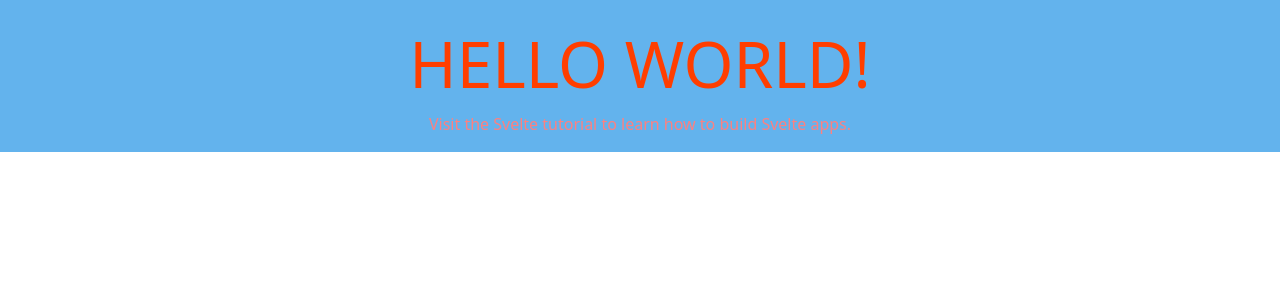
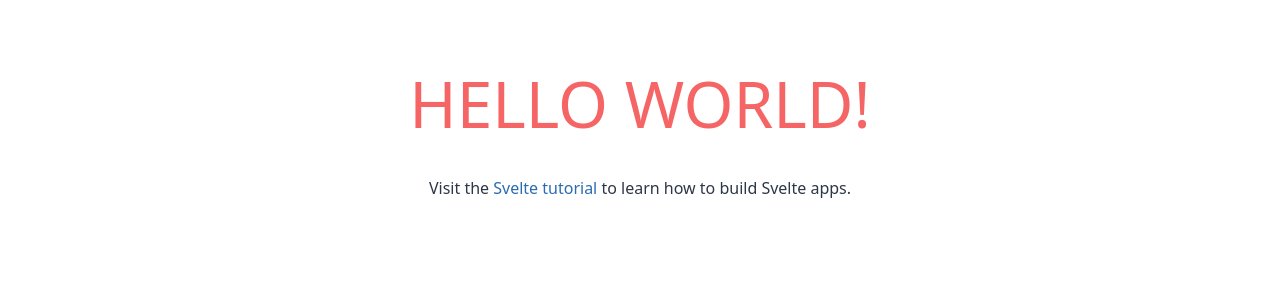
Before and after one commit to ejolly/create-svelte-app, a Svelte app: page / in a window 1280 px wide. Shown: the top 300 px of the page. Built offline with nearby package versions, Linux system fonts and the light colour scheme.

Commit message:
Replicate svelte starter styles with tailwind

```diff
--- a/package.json
+++ b/package.json
@@ -43,6 +43,7 @@
     "rollup-plugin-svelte": "^6.0.0",
     "rollup-plugin-terser": "^7.0.0",
     "svelte": "^3.29.0",
+    "svelte-preprocess": "^4.5.2",
     "tailwindcss": "^1.9.6"
   },
   "dependencies": {
--- a/public/global.css
+++ b/public/global.css
@@ -1 +1,4 @@
 /* These might conflict with tailwindcss styles so be careful */
+body {
+  postion: relative;
+}
--- a/rollup.config.js
+++ b/rollup.config.js
@@ -3,6 +3,7 @@ import resolve from '@rollup/plugin-node-resolve';
 import commonjs from '@rollup/plugin-commonjs';
 import livereload from 'rollup-plugin-livereload';
 import { terser } from 'rollup-plugin-terser';
+import sveltePreprocess from 'svelte-preprocess';
 
 const production = !process.env.ROLLUP_WATCH;
 
@@ -41,6 +42,13 @@ export default {
   },
   plugins: [
     svelte({
+      // setting postcss: true in sveltePreprocess operates in 'auto mode'
+      // this means it assumes postcss-load-config is installed as a dependency
+      // and expects to find a postcss.config.js file to load
+      // otherwise we would need a rollup postcss plugin or to pass in a specific parser
+      // globalStyle: true allows us to use <style global> in a svelte components
+      // rather than being restricted to Svelte's :global() pseudo-selector
+      preprocess: sveltePreprocess({ postcss: true, globalStyle: true }),
       // enable run-time checks when not in production
       dev: !production,
       // we'll extract any component CSS out into
--- a/src/App.svelte
+++ b/src/App.svelte
@@ -4,34 +4,30 @@
 
 <style>
   main {
-    text-align: center;
-    padding: 1em;
-    max-width: 240px;
-    margin: 0 auto;
-  }
-
-  h1 {
-    color: #ff3e00;
-    text-transform: uppercase;
-    font-size: 4em;
-    font-weight: 100;
+    @apply max-w-sm;
   }
 
   @media (min-width: 640px) {
     main {
-      max-width: none;
+      @apply max-w-none;
     }
+  }
+
+  a:hover {
+    @apply underline;
   }
 </style>
 
 <!-- Import tailwind into the app  -->
 <Tailwindcss />
 
-<main class="text-red-400 bg-blue-400">
-  <h1>Hello World!</h1>
-  <p>
+<main class="max-w-xs p-12 mx-auto my-2 text-center">
+  <h1 class="mb-6 text-6xl font-hairline text-red-500 uppercase">
+    Hello World!
+  </h1>
+  <p class="text-gray-800">
     Visit the
-    <a href="https://svelte.dev/tutorial">Svelte tutorial</a>
+    <a class="text-blue-700" href="https://svelte.dev/tutorial">Svelte tutorial</a>
     to learn how to build Svelte apps.
   </p>
 </main>
--- a/src/Tailwindcss.svelte
+++ b/src/Tailwindcss.svelte
@@ -1,5 +1,6 @@
 <style type="text/postcss" global>
   @tailwind base;
+  /* Add any preflight overrides here before components */
   @tailwind components;
   @tailwind utilities;
 </style>
```
Also changed, not shown: 1 other file (tests, documents, lock files or other folders).
